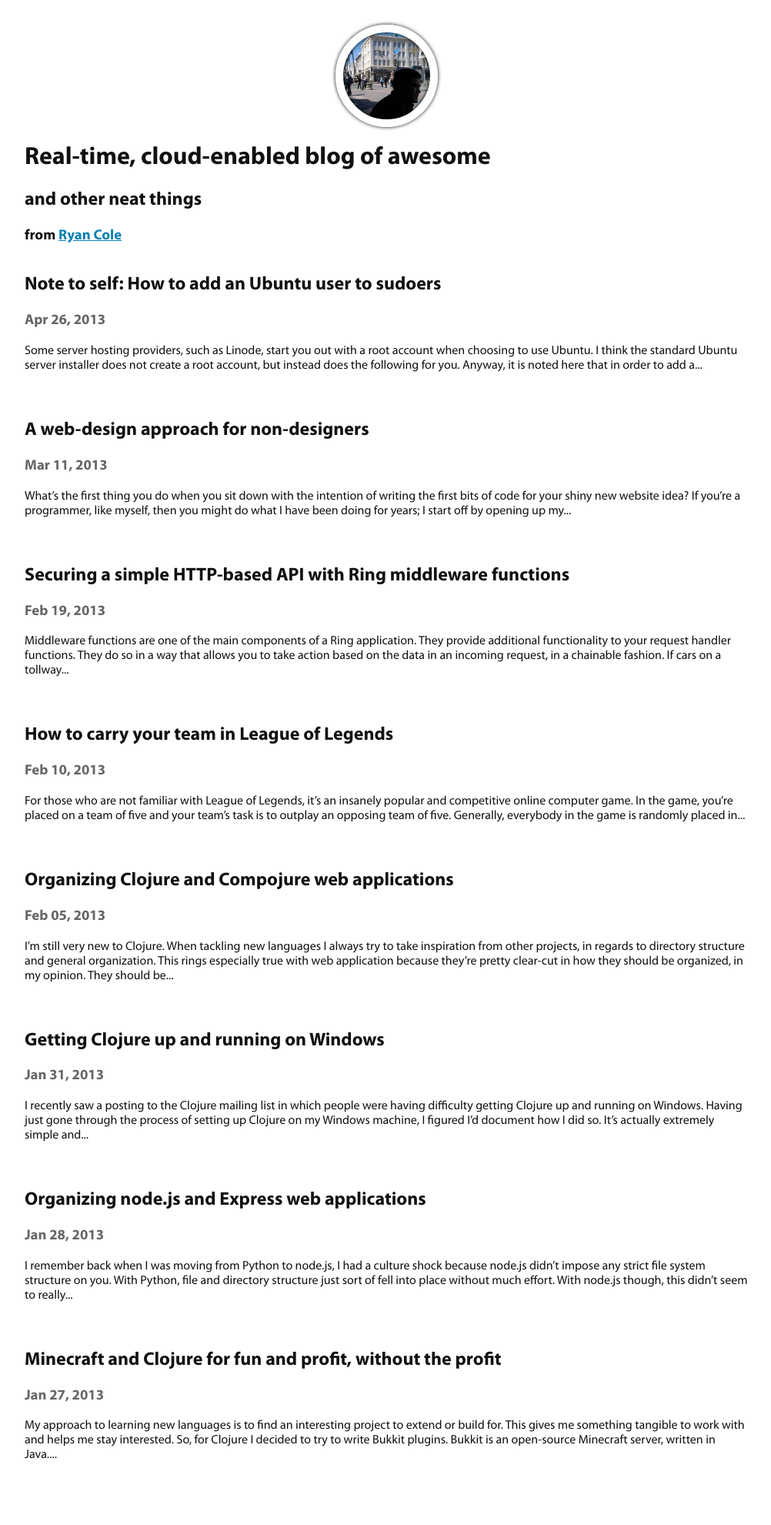
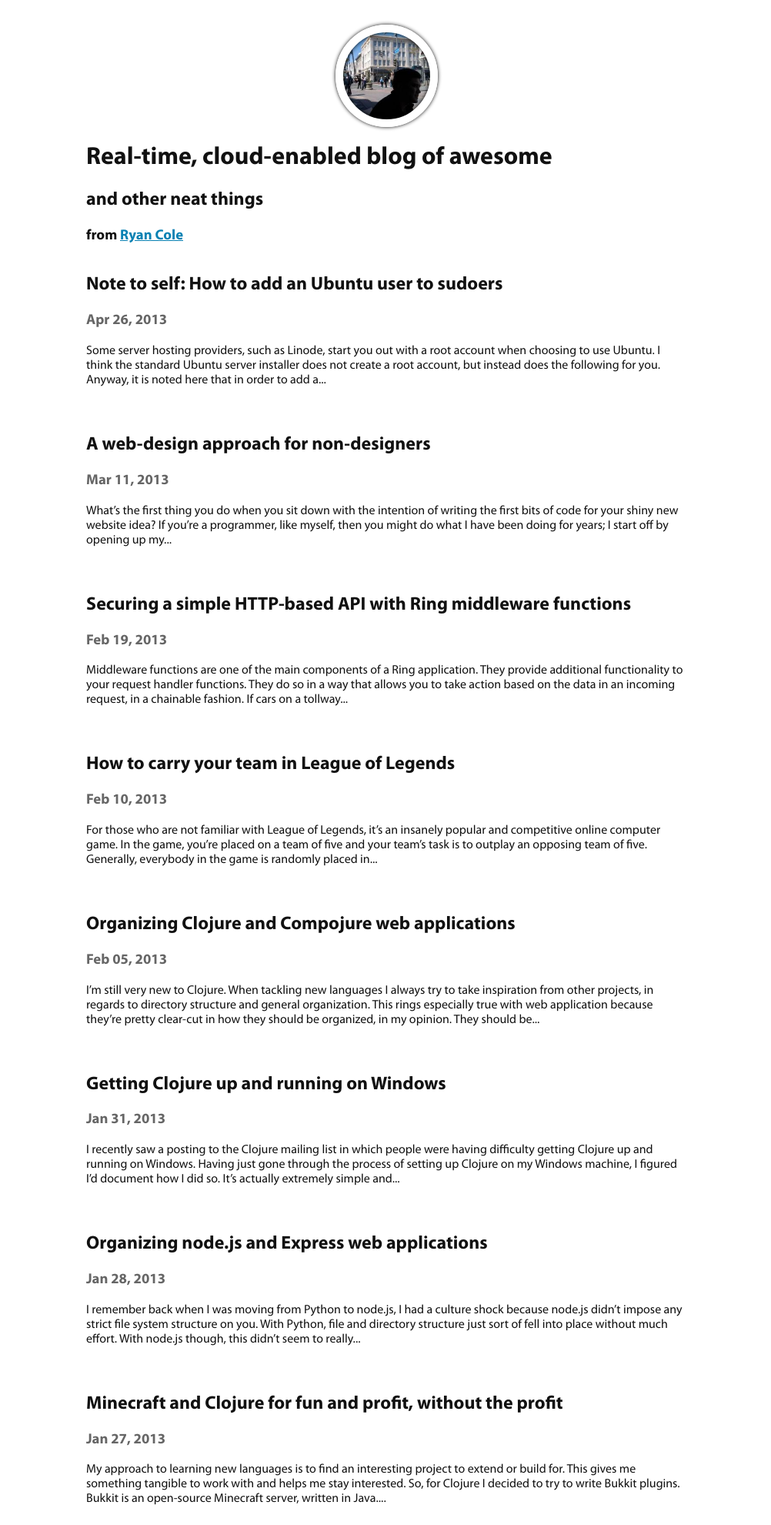
Before and after one commit to ryancole/ryancole.github.com, a Jekyll site: the page built from index.html, in a window 1280 px wide. Shown: the whole page at 77% size, without its empty margins (138-1140 px from the left). Built offline with Jekyll 4.4.1, drawn with Linux system fonts in a browser that asks for light colours; before the commit the page ends 1924 px from its top, so only the background shows below that.

Commit message:
not as wide

```diff
--- a/_layouts/default.html
+++ b/_layouts/default.html
@@ -42,7 +42,7 @@
   <body>
     <div class="container">
       <div class="row">
-        <div class="span12">
+        <div class="span10 offset1">
           <a href="/"><div id="my-face"></div></a>
           <h1>Real-time, cloud-enabled blog of awesome</h1>
           <h2>and other neat things</h2>
@@ -50,7 +50,7 @@
         </div>
       </div>
       <div class="row">
-        <div class="span12">
+        <div class="span10 offset1">
           {{ content }}
         </div>
       </div>
```
